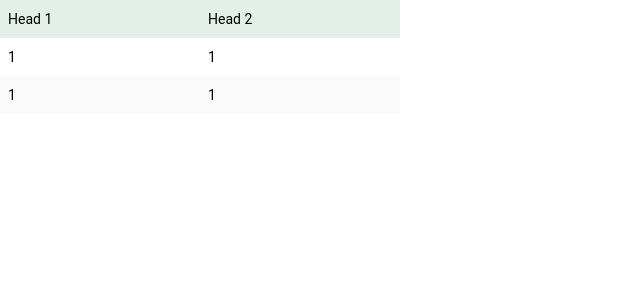
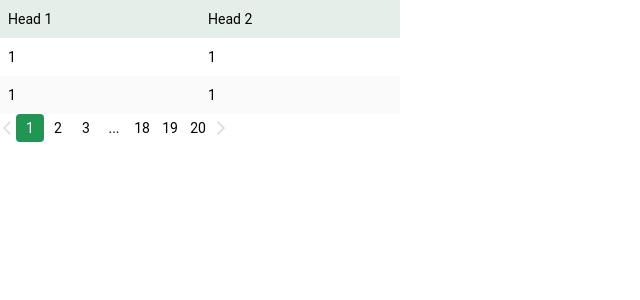
Before and after one commit to modecry/wecheck-test, a React (Create React App) app: page / in a window 1280 px wide. Shown: the top 300 px of the page, without its empty margins (0-640 px from the left). Built offline with nearby package versions, Linux system fonts and the light colour scheme; a web font is replaced by a local one.

Commit message:
#5 complete pagination

```diff
--- /dev/null
+++ b/src/core/components/Icon/Icon.tsx
@@ -0,0 +1,94 @@
+export interface IconProps {
+    size?: string | number
+    color?: string
+    iconType: IconType
+    className?: string
+    style?: React.CSSProperties
+}
+export type IconType = 'arrow' | 'sort' | 'trash'
+
+/**
+ * Компонент иконка
+ * @param IconType - тип иконки
+ */
+export const Icon: React.FC<IconProps> = (props) => {
+    const { size, color, iconType, className, style } = props
+
+    switch (iconType) {
+        case 'arrow':
+            return (
+                <svg
+                    width={size}
+                    height={size}
+                    viewBox="0 0 15 14"
+                    fill="none"
+                    xmlns="http://www.w3.org/2000/svg"
+                    style={style}
+                    className={className}
+                >
+                    <path
+                        d="M9.25 12.4445L3.80556 7.00001L9.25 1.55556"
+                        stroke={color || '#D9D9D9'}
+                        stroke-width="1.5"
+                        stroke-linecap="round"
+                    />
+                </svg>
+            )
+        case 'sort':
+            return (
+                <svg
+                    width={size}
+                    height={size}
+                    viewBox="0 0 14 14"
+                    fill="none"
+                    xmlns="http://www.w3.org/2000/svg"
+                    style={style}
+                    className={className}
+                >
+                    <rect
+                        width="10.2667"
+                        height="1.5"
+                        transform="matrix(1 0 0 -1 1.86667 11.6667)"
+                        fill={color || '#D9D9D9'}
+                    />
+                    <path
+                        d="M6.53333 7.46667H12.1333V5.96667H6.53333V7.46667Z"
+                        fill={color || '#D9D9D9'}
+                    />
+                    <path
+                        d="M9.33334 3.26666H12.1333V1.76666H9.33334V3.26666Z"
+                        fill={color || '#D9D9D9'}
+                    />
+                </svg>
+            )
+        case 'trash':
+            return (
+                <svg
+                    width={size}
+                    height={size}
+                    viewBox="0 0 19 18"
+                    fill="none"
+                    xmlns="http://www.w3.org/2000/svg"
+                    style={style}
+                    className={className}
+                >
+                    <path
+                        d="M2.00001 4H3.30001H17.5"
+                        stroke={color || '#D9D9D9'}
+                        stroke-width="1.5"
+                        stroke-linecap="round"
+                        stroke-linejoin="round"
+                    />
+                    <path
+                        d="M5.74982 3.79999V2.8773C5.74982 2.37941 5.93946 1.90191 6.27703 1.54985C6.61459 1.19779 7.07243 1 7.54982 1H11.1498C11.6272 1 12.085 1.19779 12.4226 1.54985C12.7602 1.90191 12.9498 2.37941 12.9498 2.8773V3.79999M15 7.30981L14.75 10.5951L14.25 15.1227C14.25 15.6206 14.0604 16.0981 13.7228 16.4501C13.3852 16.8022 12.9274 17 12.45 17H6.55002C6.07263 17 5.61479 16.8022 5.27722 16.4501C4.93966 16.0981 4.75002 15.6206 4.75002 15.1227L4.25002 10.5951L4.00002 7.30981"
+                        stroke={color || '#D9D9D9'}
+                        stroke-width="1.5"
+                        stroke-linecap="round"
+                        stroke-linejoin="round"
+                    />
+                </svg>
+            )
+        default:
+            return null
+    }
+}
--- /dev/null
+++ b/src/core/components/Pagination/Pagination.tsx
@@ -0,0 +1,39 @@
+import React from 'react'
+import cn from 'classnames'
+import { IPaging } from 'infra/core/Paging.interface'
+import ReactPaginate, { ReactPaginateProps } from 'react-paginate'
+import { Icon } from 'core/components'
+import s from './styles.module.scss'
+
+export type PaginationProps = Omit<IPaging, 'pageSize'> &
+    Omit<ReactPaginateProps, 'pageCount'>
+
+/**
+ * Компонент пагинации
+ * @param PaginationProps - Наследует интерфейсы вложенного компонента и интерфейс пагинации
+ */
+export const Pagination: React.FC<PaginationProps> = (props) => {
+    const { totalPages, currentPage, ...rest } = props
+
+    return (
+        <ReactPaginate
+            pageCount={totalPages}
+            forcePage={currentPage - 1}
+            className={s.paginationContainer}
+            previousClassName={s.arrow}
+            nextClassName={s.arrow}
+            pageClassName={s.pagingItem}
+            activeClassName={cn(s.pagingItem, s.active)}
+            breakClassName={s.pagingItem}
+            previousLabel={<Icon iconType={'arrow'} size={16} />}
+            nextLabel={
+                <Icon
+                    iconType={'arrow'}
+                    size={16}
+                    className={s.arrowIconNext}
+                />
+            }
+            {...rest}
+        />
+    )
+}
--- /dev/null
+++ b/src/core/components/Pagination/styles.module.scss
@@ -0,0 +1,40 @@
+@import "src/core/styles/variables/colors";
+
+.paginationContainer{
+  display: flex;
+  align-items: center;
+}
+
+.arrow {
+  &>a{
+    display: flex;
+    cursor: pointer;
+  }
+  &>a:hover svg path{
+    stroke: $gray-2 !important;
+  }
+}
+
+.arrowIconNext{
+  transform: rotate(180deg);
+}
+
+.pagingItem{
+
+  &>a{
+    cursor: pointer;
+    color: black;
+    border-radius: 4px;
+    width: 28px;
+    height: 28px;
+    display: flex;
+    justify-content: center;
+    align-items: center;
+  }
+
+
+  &.active a{
+    background-color: $primary-1;
+    color: #FFffff;
+  }
+}
--- a/src/core/components/index.ts
+++ b/src/core/components/index.ts
@@ -1 +1,3 @@
 export * from './Table'
+export { Pagination } from './Pagination/Pagination'
+export { Icon } from './Icon/Icon'
--- /dev/null
+++ b/src/infra/core/Paging.interface.ts
@@ -0,0 +1,5 @@
+export interface IPaging {
+    totalPages: number
+    currentPage: number
+    pageSize: number
+}
--- a/src/pages/ProductList.page.tsx
+++ b/src/pages/ProductList.page.tsx
@@ -1,4 +1,4 @@
-import React from 'react'
+import React, { Fragment } from 'react'
 import {
     Table,
     TableHead,
@@ -6,10 +6,12 @@ import {
     TableBody,
     TableRow,
     TableHeadCell,
+    Pagination,
 } from 'core/components'
 
 export const ProductListPage: React.FC = () => {
     return (
+        <Fragment>
             <Table style={{ width: '400px' }}>
                 <TableHead>
                     <TableRow>
@@ -28,5 +30,7 @@ export const ProductListPage: React.FC = () => {
                     </TableRow>
                 </TableBody>
             </Table>
+            <Pagination totalPages={20} currentPage={1} />
+        </Fragment>
     )
 }
```
Lines whose indentation alone changed are shown as unchanged.
